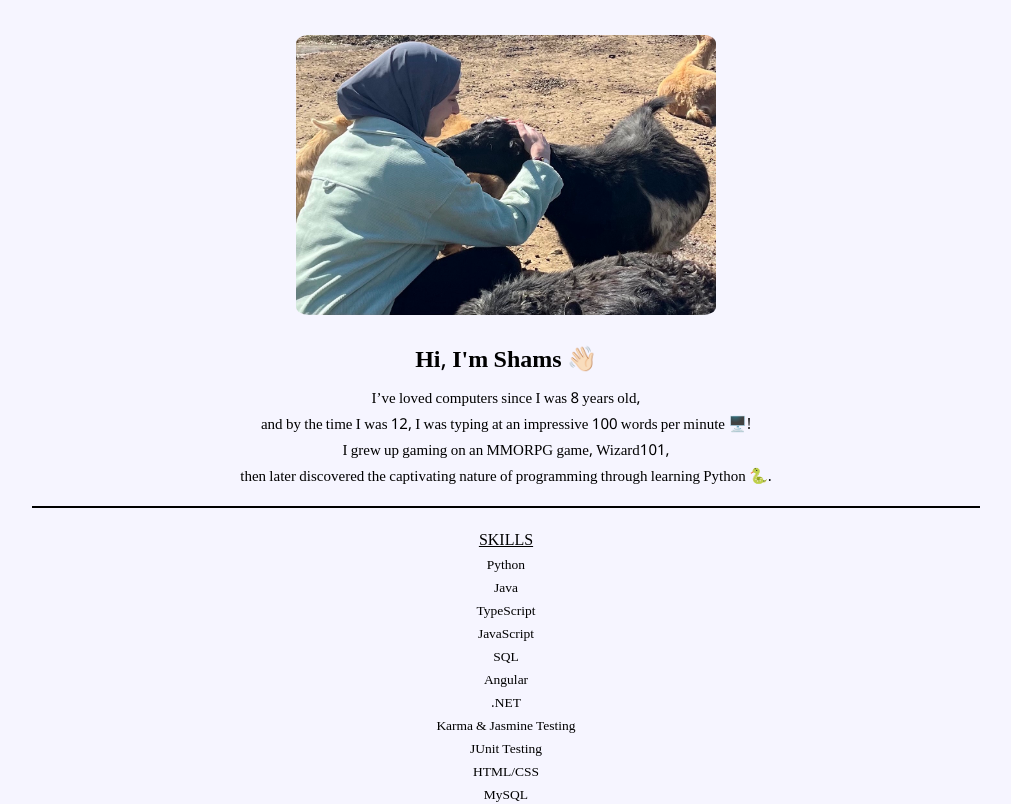
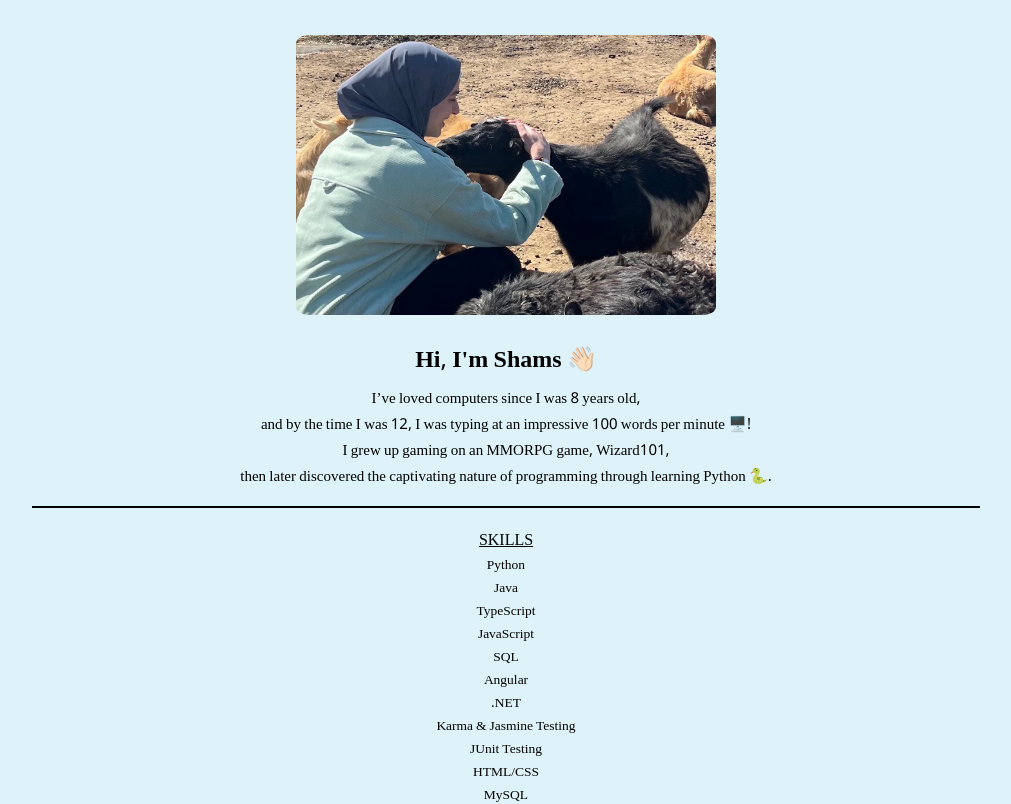
Before and after one commit to shams-hasan/portfolio-website, an Angular app in the folder angular-portfolio/: page / in a window 1280 px wide. Shown: the top 804 px of the page, without its empty margins (134-1145 px from the left). Built offline with nearby package versions, Linux system fonts and the light colour scheme.

Commit message:
updated background color to blend with profile picture

```diff
--- a/angular-portfolio/src/styles.scss
+++ b/angular-portfolio/src/styles.scss
@@ -1,4 +1,4 @@
-$body-color-light: #f6f5ff;
+$body-color-light: #def2f9;
 $body-color-dark: #5e43f3;
 $arabic-font-1: "IBM Plex Sans Arabic", sans-serif;
 $arabic-font-2: "Noto Naskh Arabic", serif;
```
